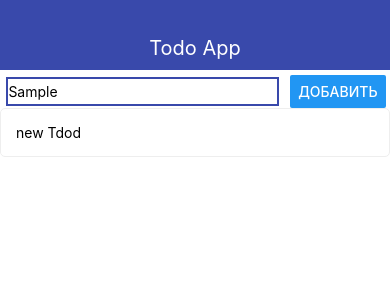
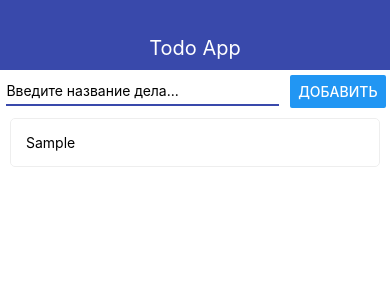
Before and after one commit to Yuri1011/RN, a React Native app: screen / in a window 390 px wide. Both pictures are taken after typing "Sample" into the empty fields and a click on the button "ДОБАВИТЬ". Shown: the top 300 px of the page. Built offline with nearby package versions, Linux system fonts and the light colour scheme.

Commit message:
added functional

```diff
--- a/App.js
+++ b/App.js
@@ -1,6 +1,6 @@
 import { StatusBar } from "expo-status-bar";
 import React, { useState } from "react";
-import { StyleSheet, Text, View } from "react-native";
+import { StyleSheet, Text, View, ScrollView, FlatList } from "react-native";
 import { AddTodo } from "./src/AddTodo";
 import { Navbar } from "./src/Navbar";
 import { Todo } from "./src/Todo";
@@ -22,16 +22,28 @@ export default function App() {
     <View style={styles.container}>
       <Navbar title={"Todo App"} />
       <AddTodo onSubmit={addTodo} />
-      <View>
+
+      {/* <FlatList
+        keyExtractor={(item) => item.id}
+        data={todos}
+        renderItem={({ item }) => <Todo todo={item} />}
+      /> */}
+
+
+      <ScrollView style={{ margin: 10 }}>
         {todos.map((todo) => {
           return <Todo todo={todo} key={todo.id} />;
         })}
-      </View>
+      </ScrollView>
+
       <StatusBar style="auto" />
     </View>
   );
 }
 
 const styles = StyleSheet.create({
-  container: {},
+  container: {
+    // paddingHorizontal: 30,
+    // paddingVertical: 20,
+  },
 });
--- a/src/AddTodo.js
+++ b/src/AddTodo.js
@@ -1,14 +1,26 @@
-import React from "react";
-import { View, StyleSheet, TextInput, Button } from "react-native";
+import React, { useState } from "react";
+import { View, StyleSheet, TextInput, Button, Alert } from "react-native";
 
 export const AddTodo = ({ onSubmit }) => {
+  const [value, setValue] = useState("");
+
   const addTodo = () => {
-    onSubmit("new Tdod");
+    if (value.trim()) {
+      onSubmit(value);
+      setValue("");
+    } else {
+      Alert.alert("Поле с названием дела не может быть пустым!");
+    }
   };
 
   return (
     <View style={styles.block}>
-      <TextInput style={styles.input} />
+      <TextInput
+        style={styles.input}
+        onChangeText={(text) => setValue(text)}
+        value={value}
+        placeholder="Введите название дела..."
+      />
       <Button title="Добавить" onPress={addTodo} />
     </View>
   );
@@ -24,7 +36,7 @@ const styles = StyleSheet.create({
     width: "70%",
     margin: 2,
     borderStyle: "solid",
-    borderWidth: 2,
-    borderColor: "#3949ab",
+    borderBottomWidth: 2,
+    borderBottomColor: "#3949ab",
   },
 });
--- a/src/Todo.js
+++ b/src/Todo.js
@@ -14,6 +14,7 @@ const styles = StyleSheet.create({
     flexDirection: "row",
     alignItems: "center",
     padding: 15,
+    marginBottom: 15,
     borderWidth: 1,
     borderColor: "#eee",
     borderRadius: 5,
```
